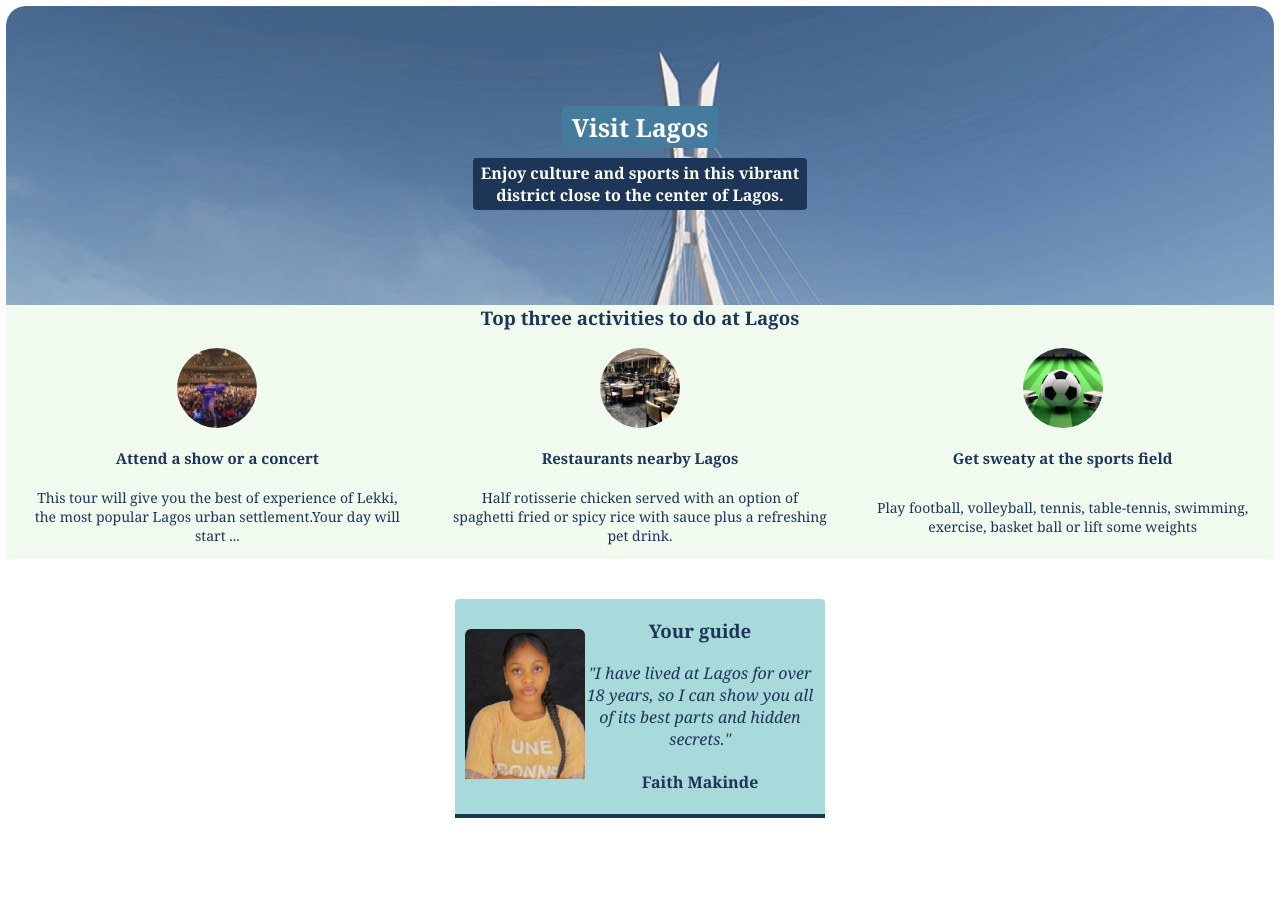
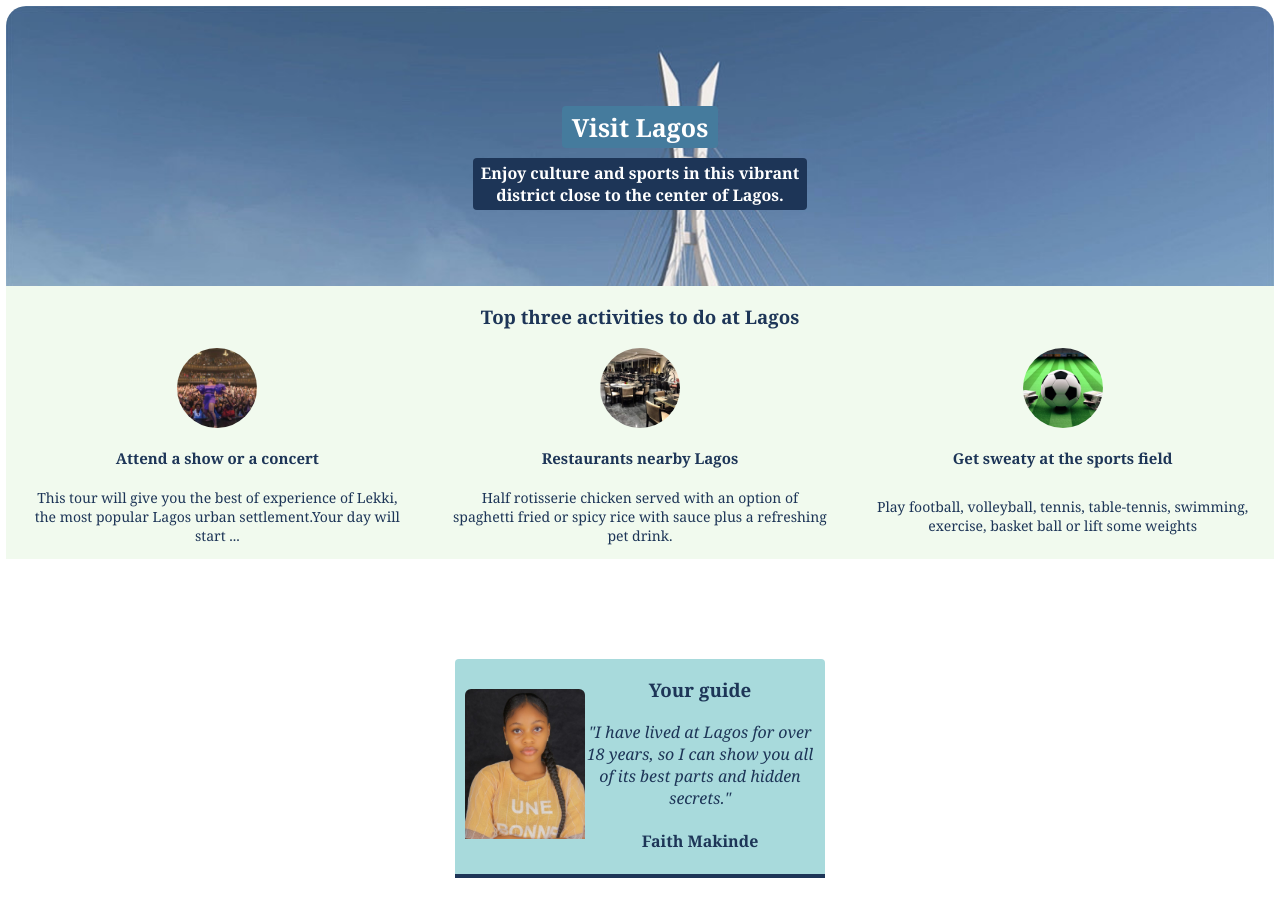
Before and after one commit to f8makinde/Hometown-site, a plain HTML site: page index.html in a window 1280 px wide. Before the commit the page ends 864 px from the top, so only its background shows below. Drawn offline with Linux system fonts and the light colour scheme.

Commit message:
work-completed

```diff
--- a/index.html
+++ b/index.html
@@ -22,8 +22,8 @@
             </div>
 
             <!-- ACTIVITIES SECTION -->
-            <div id="main">
-             <div id="act"><h3>Top three activities to do at Lagos</h3></div>
+            <div id="main"><br>
+             <h3 id="act">Top three activities to do at Lagos</h3>
             <div class="activity">
                 <img src="images/concert.jpg" class="img">
                 <img src="images/resturant.jpg" class="img">
@@ -53,6 +53,6 @@
                 </div>
             </div>
         </body>
-    </html>
+      </html>
            </body>
           </html>
--- a/styles.css
+++ b/styles.css
@@ -108,8 +108,11 @@ justify-content: space-around;
     color: #1D3557;
 }
 #guide{
-    margin: 40px auto;
+    margin: 100px auto;
 }
 #p{
     font-style: italic;
 }
+#act{
+    margin-top: -4px;
+}
```
